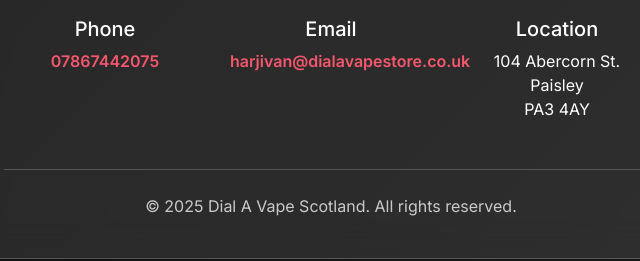
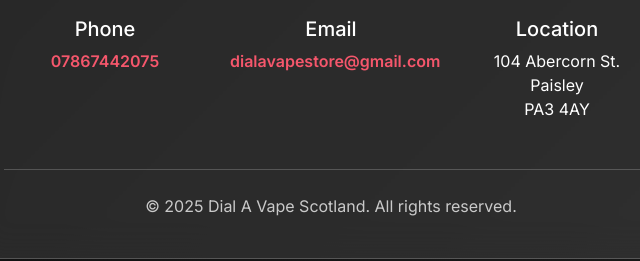
Before and after one commit to icandcotrading/icandcotrading.github.io, a plain HTML site: page index.html in a window 1280 px wide. Shown: the part 3943-4204 px from the top of the page, 309-949 px from the left. Drawn offline with nearby package versions, Linux system fonts and the light colour scheme.

Commit message:
Update index.html

```diff
--- a/index.html
+++ b/index.html
@@ -356,7 +356,7 @@
                 <div class="col-md-4 mb-4">
                   <div class="contact-icon">✉️</div>
                   <h5>Email</h5>
-                  <a href="mailto:harjivan@dialavapestore.co.uk" class="contact-link">harjivan@dialavapestore.co.uk</a>
+                  <a href="mailto:dialavapestore@gmail.com" class="contact-link">dialavapestore@gmail.com</a>
                 </div>
 
                 <div class="col-md-4 mb-4">
```
